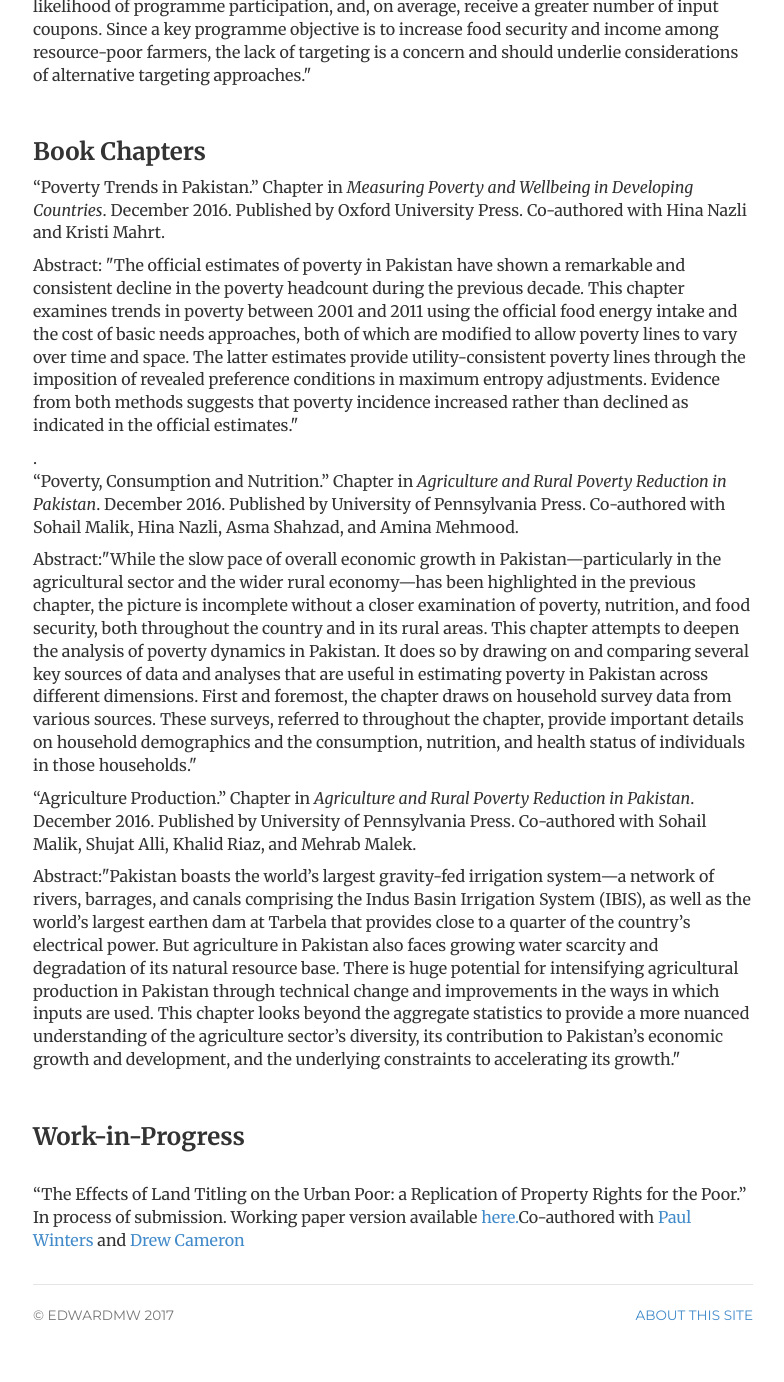
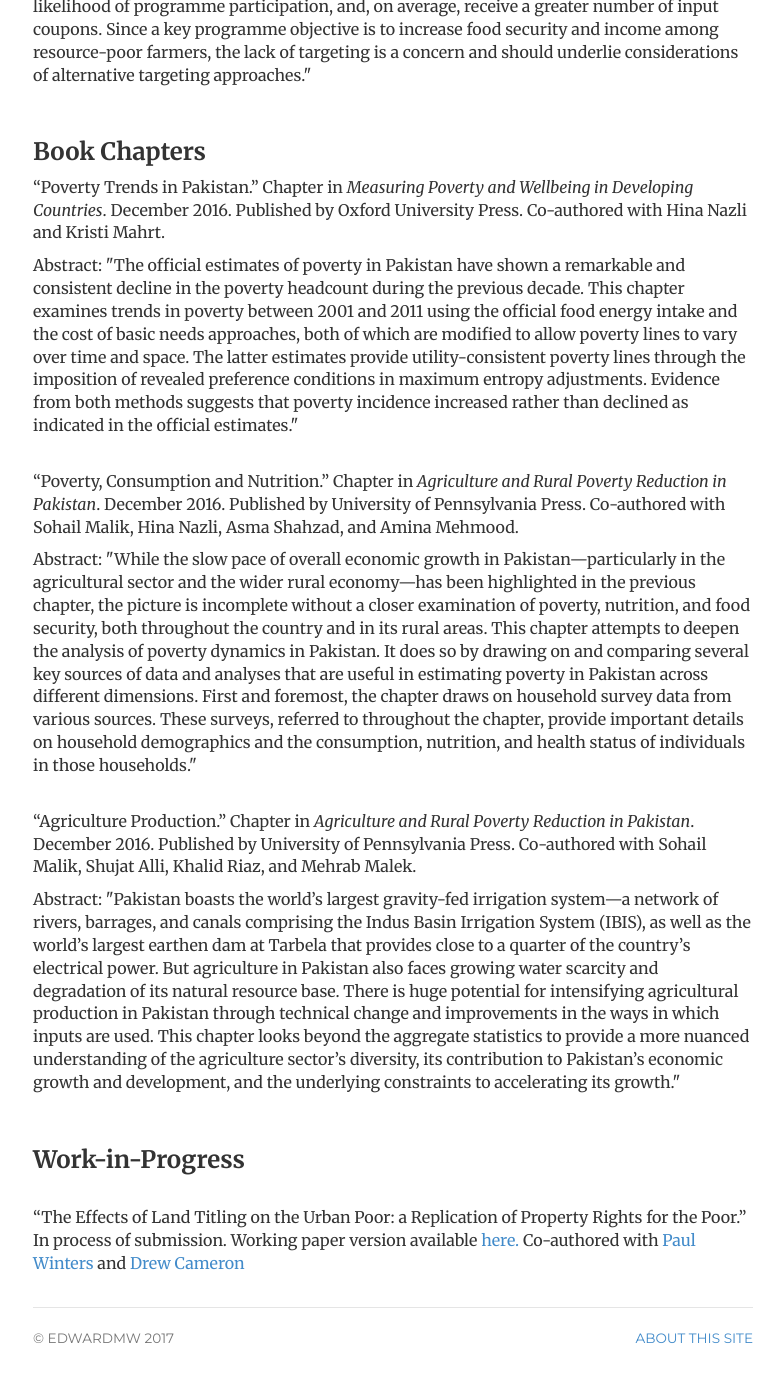
Before and after one commit to edwardmw/edwardmwhitney, a Jekyll site: the page built from publications/index.html, in a window 1280 px wide and 1400 px high, scrolled down 704 px. Shown: the top 1382 px of the window, without its empty margins (247-1031 px from the left). Built offline with Jekyll 4.4.1, drawn with Linux system fonts in a browser that asks for light colours.

Commit message:
commit1.57

```diff
--- a/publications/index.html
+++ b/publications/index.html
@@ -20,21 +20,25 @@ description: Credits and information about the website edwardmwhitney.com, the p
 
 <p>“Poverty Trends in Pakistan.” Chapter in <i>Measuring Poverty and Wellbeing in Developing Countries</i>. December 2016. Published by Oxford University Press. Co-authored with Hina Nazli and Kristi Mahrt.</p>
 
-<p>Abstract: "The official estimates of poverty in Pakistan have shown a remarkable and consistent decline in the poverty headcount during the previous decade. This chapter examines trends in poverty between 2001 and 2011 using the official food energy intake and the cost of basic needs approaches, both of which are modified to allow poverty lines to vary over time and space. The latter estimates provide utility-consistent poverty lines through the imposition of revealed preference conditions in maximum entropy adjustments. Evidence from both methods suggests that poverty incidence increased rather than declined as indicated in the official estimates."</p>.
+<p>Abstract: "The official estimates of poverty in Pakistan have shown a remarkable and consistent decline in the poverty headcount during the previous decade. This chapter examines trends in poverty between 2001 and 2011 using the official food energy intake and the cost of basic needs approaches, both of which are modified to allow poverty lines to vary over time and space. The latter estimates provide utility-consistent poverty lines through the imposition of revealed preference conditions in maximum entropy adjustments. Evidence from both methods suggests that poverty incidence increased rather than declined as indicated in the official estimates."</p>
+
+<br>
 
 <p>“Poverty, Consumption and Nutrition.” Chapter in <i>Agriculture and Rural Poverty Reduction in Pakistan</i>. December 2016. Published by University of Pennsylvania Press. Co-authored with Sohail Malik, Hina Nazli, Asma Shahzad, and Amina Mehmood.</p>
 
-<p>Abstract:"While the slow pace of overall economic growth in Pakistan—particularly in the agricultural sector and the wider rural economy—has been highlighted in the previous chapter, the picture is incomplete without a closer examination of poverty, nutrition, and food security, both throughout the country and in its rural areas. This chapter attempts to deepen the analysis of poverty dynamics in Pakistan. It does so by drawing on and comparing several key sources of data and analyses that are useful in estimating poverty in Pakistan across different dimensions. First and foremost, the chapter draws on household survey data from various sources. These surveys, referred to throughout the chapter, provide important details on household demographics and the consumption, nutrition, and health status of individuals in those households."</p>
+<p>Abstract: "While the slow pace of overall economic growth in Pakistan—particularly in the agricultural sector and the wider rural economy—has been highlighted in the previous chapter, the picture is incomplete without a closer examination of poverty, nutrition, and food security, both throughout the country and in its rural areas. This chapter attempts to deepen the analysis of poverty dynamics in Pakistan. It does so by drawing on and comparing several key sources of data and analyses that are useful in estimating poverty in Pakistan across different dimensions. First and foremost, the chapter draws on household survey data from various sources. These surveys, referred to throughout the chapter, provide important details on household demographics and the consumption, nutrition, and health status of individuals in those households."</p>
+
+<br>
 
 <p>“Agriculture Production.” Chapter in <i>Agriculture and Rural Poverty Reduction in Pakistan</i>. December 2016. Published by University of Pennsylvania Press. Co-authored with Sohail Malik, Shujat Alli, Khalid Riaz, and Mehrab Malek.</p>
 
-<p>Abstract:"Pakistan boasts the world’s largest gravity-fed irrigation system—a network of rivers, barrages, and canals comprising the Indus Basin Irrigation System (IBIS), as well as the world’s largest earthen dam at Tarbela that provides close to a quarter of the country’s electrical power. But agriculture in Pakistan also faces growing water scarcity and degradation of its natural resource base. There is huge potential for intensifying agricultural production in Pakistan through technical change and improvements in the ways in which inputs are used. This chapter looks beyond the aggregate statistics to provide a more nuanced understanding of the agriculture sector’s diversity, its contribution to Pakistan’s economic growth and development, and the underlying constraints to accelerating its growth."</p>
+<p>Abstract: "Pakistan boasts the world’s largest gravity-fed irrigation system—a network of rivers, barrages, and canals comprising the Indus Basin Irrigation System (IBIS), as well as the world’s largest earthen dam at Tarbela that provides close to a quarter of the country’s electrical power. But agriculture in Pakistan also faces growing water scarcity and degradation of its natural resource base. There is huge potential for intensifying agricultural production in Pakistan through technical change and improvements in the ways in which inputs are used. This chapter looks beyond the aggregate statistics to provide a more nuanced understanding of the agriculture sector’s diversity, its contribution to Pakistan’s economic growth and development, and the underlying constraints to accelerating its growth."</p>
 
 <br>
 
 <h3><b>Work-in-Progress</b></h3>
 <br>
-<p>“The Effects of Land Titling on the Urban Poor: a Replication of Property Rights for the Poor.” In process of submission. Working paper version available <a href="http://www.3ieimpact.org/en/publications/3ie-replication-paper-series/3ie-replication-paper-9/" target="_blank"> here.</a>Co-authored with <a href="https://www.researchgate.net/profile/Paul_Winters4" target="_blank">Paul Winters</a> and <a href="http://drewbcameron.weebly.com/" target="_blank">Drew Cameron</a></p>
+<p>“The Effects of Land Titling on the Urban Poor: a Replication of Property Rights for the Poor.” In process of submission. Working paper version available <a href="http://www.3ieimpact.org/en/publications/3ie-replication-paper-series/3ie-replication-paper-9/" target="_blank"> here.</a> Co-authored with <a href="https://www.researchgate.net/profile/Paul_Winters4" target="_blank">Paul Winters</a> and <a href="http://drewbcameron.weebly.com/" target="_blank">Drew Cameron</a></p>
 
 <br>
 
```
